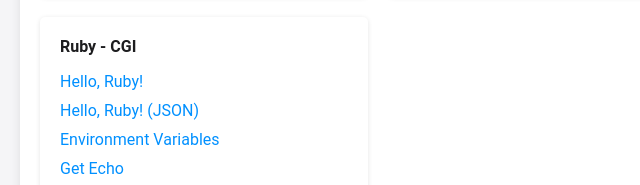
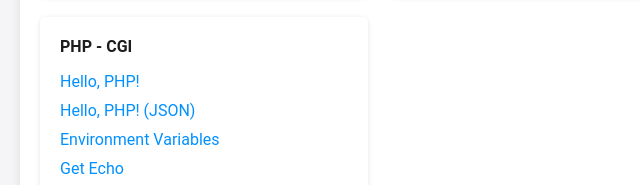
Before and after one commit to davidluoucsd/CSE135HW1, a plain HTML site: page index.html in a window 1280 px wide. Shown: the part 845-1030 px from the top of the page, 0-640 px from the left. Drawn offline with Linux system fonts and the light colour scheme; a script that the page names is missing.

Commit message:
HW2 ADD9

```diff
--- a/index.html
+++ b/index.html
@@ -92,10 +92,10 @@
                     </ul>
                 </div>
                 <div class="assignment-card">
-                    <h4>Ruby - CGI </h4>
+                    <h4>PHP - CGI </h4>
                     <ul>
-                        <li><a href="cgi-bin/rb-hello-html-world.rb">Hello, Ruby!</a></li>
-                        <li><a href="cgi-bin/c-hello-json-world.cgi">Hello, Ruby! (JSON)</a></li>
+                        <li><a href="cgi-bin/php--hello-html-world.php">Hello, PHP!</a></li>
+                        <li><a href="cgi-bin/c-hello-json-world.cgi">Hello, PHP! (JSON)</a></li>
                         <li><a href="cgi-bin/c-env.cgi">Environment Variables</a></li>
                         <li><a href="cgi-bin/c-get-echo.cgi">Get Echo</a></li>
                         <li><a href="cgi-bin/c-post-echo.cgi">POST Echo</a></li>
```
